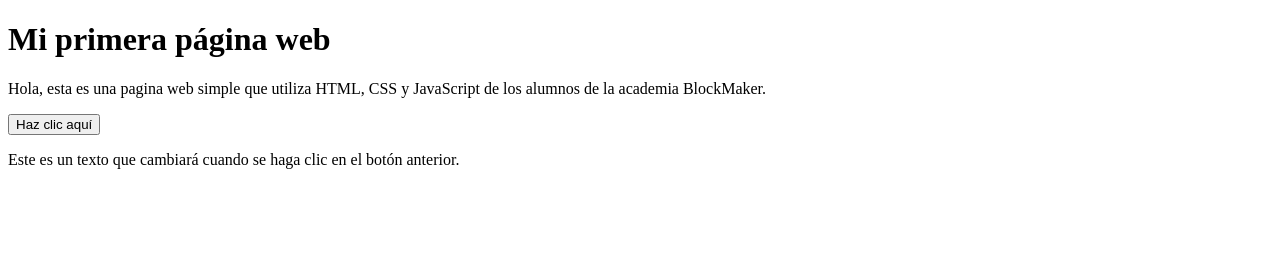
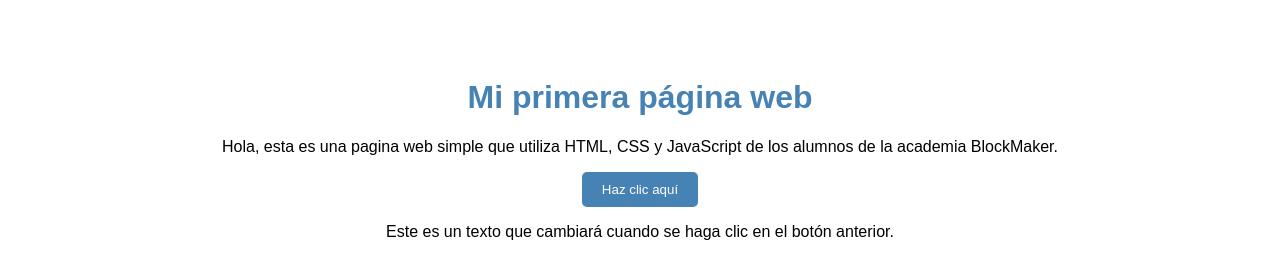
Before and after one commit to fherXo/html-practica, a plain HTML site: page clase_con_ivan.html in a window 1280 px wide. Drawn offline with Linux system fonts and the light colour scheme.

Commit message:
funcionalidad al botón con javascript

```diff
--- a/clase_con_ivan.html
+++ b/clase_con_ivan.html
@@ -2,7 +2,25 @@
 <html>
   <head>
     <meta http-equiv="Content-Type" content="text/html; charset=utf8" />
-    <style></style>
+    <style>
+      /* CSS para dar estilo a la página */
+      body {
+        font-family: Arial, sans-serif;
+        text-align: center;
+        padding: 50px;
+      }
+      h1 {
+        color: steelblue;
+      }
+      button {
+        padding: 10px 20px;
+        background-color: steelblue;
+        color: white;
+        border: none;
+        border-radius: 5px;
+        cursor: pointer;
+      }
+    </style>
   </head>
   <body>
     <h1>Mi primera página web</h1>
@@ -13,5 +31,12 @@
     <p id="text">
       Este es un texto que cambiará cuando se haga clic en el botón anterior.
     </p>
+    <script>
+      document
+        .getElementById("myButton")
+        .addEventListener("click", function() {
+          document.getElementById("text").innerHTML="El botón fue presionado";
+        })
+    </script>
   </body>
 </html>
```
Also changed, not shown: index.html (+7 -0 lines).
